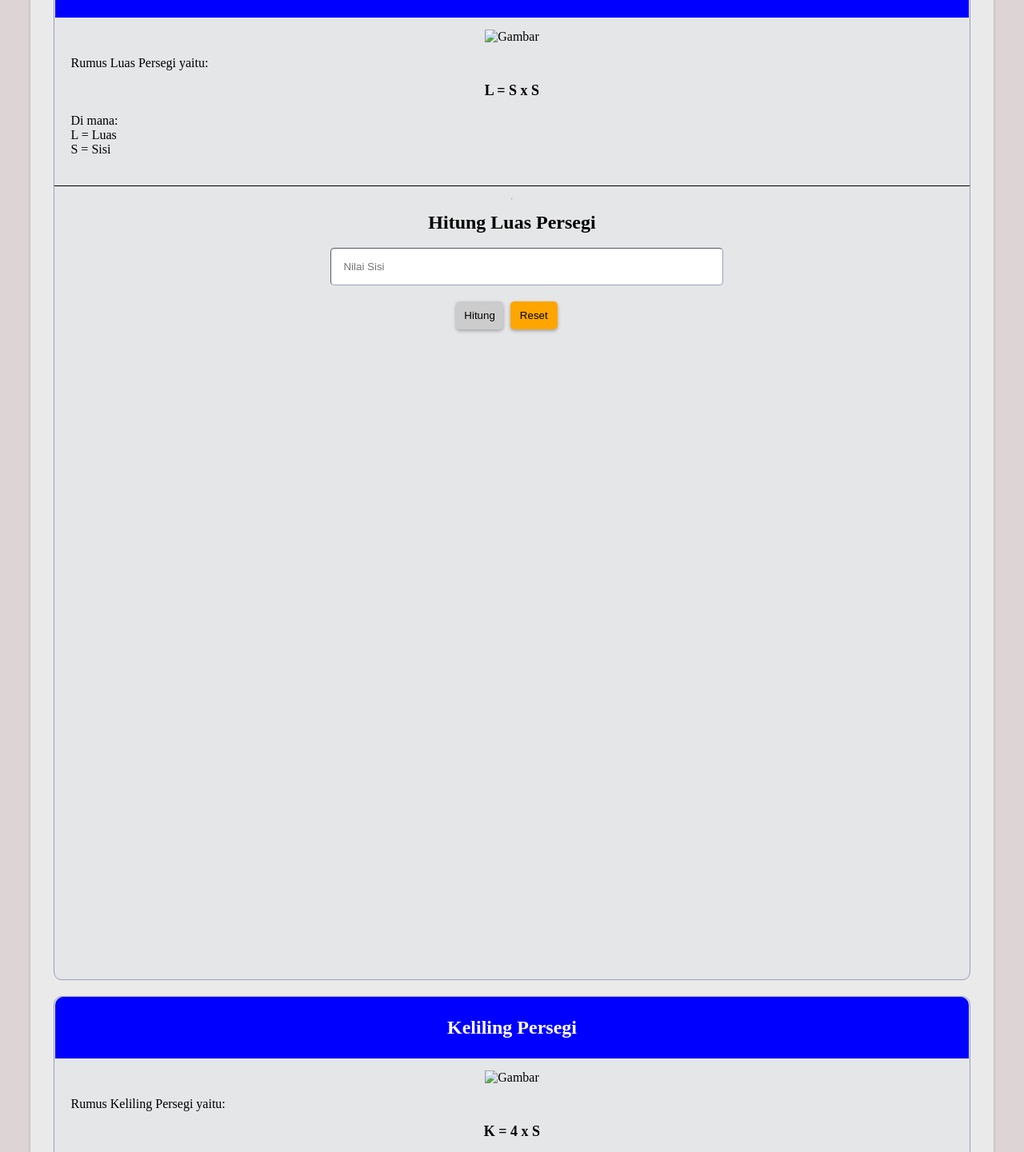
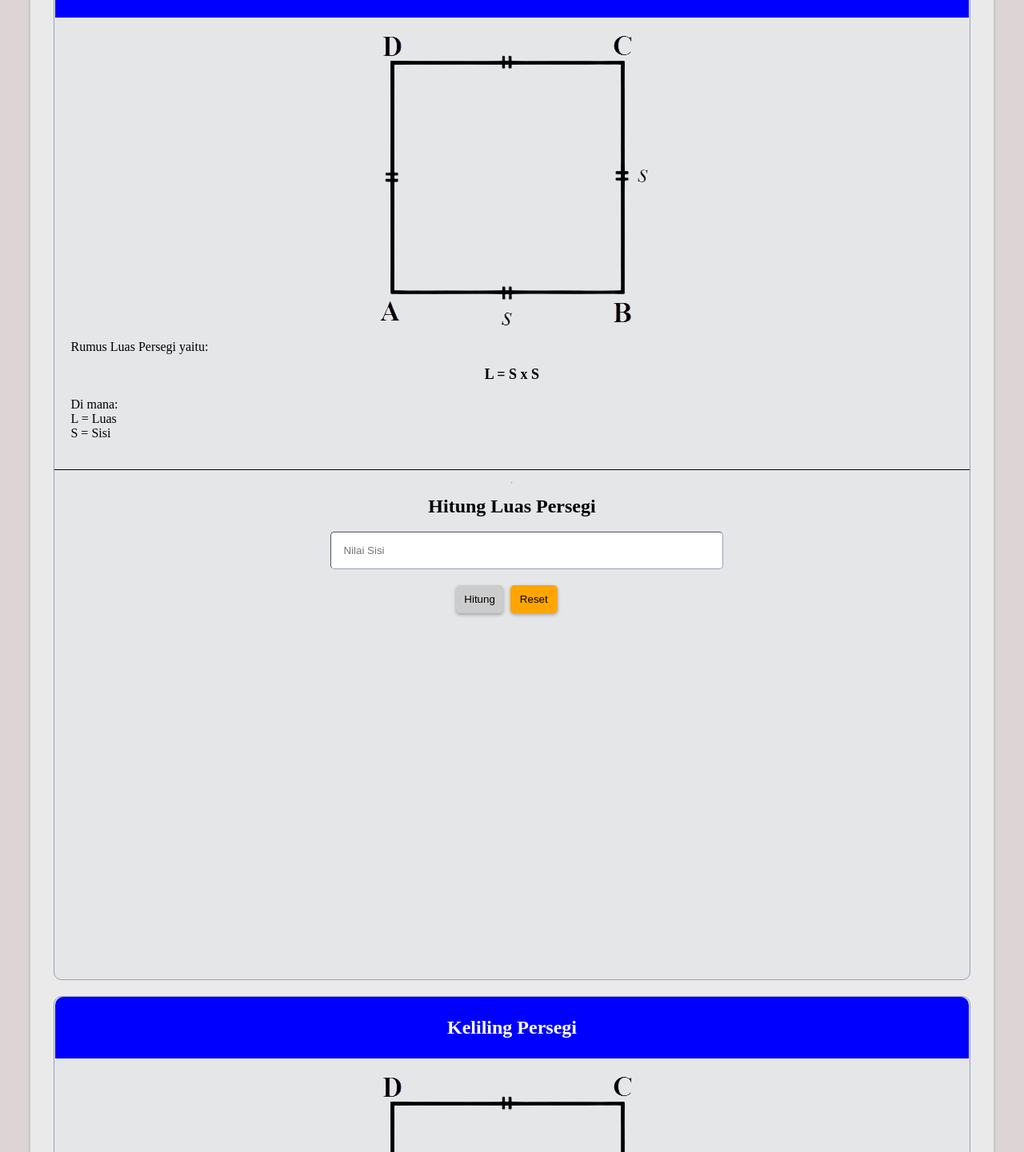
Before and after one commit to revou-fundamental-course/15-may-23-RistaSafitri, a plain HTML site: page index.html in a window 1280 px wide. Shown: the part 341-1782 px from the top of the page at 80% size. Drawn offline with Linux system fonts and the light colour scheme; the site is published under a folder, as on GitHub Pages, so addresses that start at the root find nothing.

Commit message:
upload mini coding project

```diff
--- a/index.html
+++ b/index.html
@@ -27,7 +27,7 @@
                     <h2>Luas Persegi</h2>
                 </div>
                 <!-- gambar persegi -->
-                <img src="/image/persegi0.png" alt="Gambar" class="center-image">
+                <img src="image/persegi0.png" alt="Gambar" class="center-image">
                 <!-- rumus dan keterangan luas persegi -->
                 <div class="formula-rumus">
                     <p class="formula">Rumus Luas Persegi yaitu:</p>
@@ -58,7 +58,7 @@
                     <h2>Keliling Persegi</h2>
                 </div>
                 <!-- gambar persegi -->
-                <img src="/image/persegi0.png" alt="Gambar" class="center-image">
+                <img src="image/persegi0.png" alt="Gambar" class="center-image">
                 <!-- rumus dan keterangan keliling persegi -->
                 <div class="formula-rumus">
                     <p class="formula">Rumus Keliling Persegi yaitu:</p>
```
